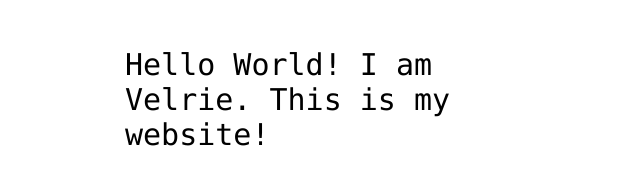
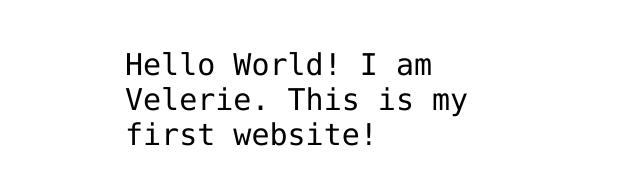
Before and after one commit to Valerie1998/hello-world, a plain HTML site: page index.html in a window 1280 px wide. Shown: the part 341-526 px from the top of the page, without its empty margins (315-955 px from the left). Drawn offline with Linux system fonts and the light colour scheme.

Commit message:
Ediditing

```diff
--- a/index.html
+++ b/index.html
@@ -12,7 +12,7 @@
 <img src="https://octodex.github.com/images/daftpunktocat-thomas.gif" id="octocat" alt="octocat-gif" />
 
 <!-- Change this code here by copy and pasting your template on line 15 -->
-<p>Hello World! I am Velrie. This is my website!</p>
+<p>Hello World! I am Velerie. This is my first website!</p>
 
 </body>
 </html>
```
